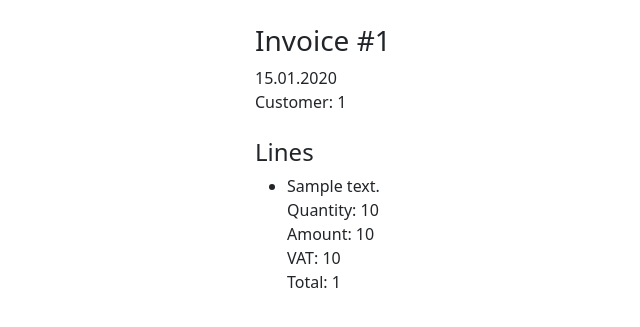
After one commit to Air-Petr/kritek-symfony, a Symfony app: template templates/invoice-page.html.twig in a window 1280 px wide. The commit adds this page. Shown: the top 327 px of the page, without its empty margins (17-657 px from the left). Run offline with Twig, Linux system fonts and the light colour scheme; the template is opened without the code that fills it: most values are stand-ins (such as "Sample title", 1, 10 or a date in 2020); some libraries are stand-ins or nearby versions.

Commit message:
Add invoice page

```diff
--- a/config/routes.yaml
+++ b/config/routes.yaml
@@ -1,3 +1,9 @@
 index:
     path: /
+    methods: GET|POST
     controller: App\Controller\FormPageController::index
+
+invoice:
+    path: /invoice/{id}
+    methods: GET
+    controller: App\Controller\InvoiceController::index
--- a/src/Controller/FormPageController.php
+++ b/src/Controller/FormPageController.php
@@ -2,6 +2,7 @@
 
 namespace App\Controller;
 
+use App\Entity\Invoice;
 use App\Form\InvoiceType;
 use Symfony\Bundle\FrameworkBundle\Controller\AbstractController;
 use Symfony\Component\HttpFoundation\Request;
@@ -14,11 +15,11 @@ class FormPageController extends AbstractController
     {
         $form = $this->createForm(InvoiceType::class);
         $form->handleRequest($request);
+        $entityManager = $doctrine->getManager();
 
         if ($form->isSubmitted() && $form->isValid()) {
             $invoice = $form->getData();
 
-            $entityManager = $doctrine->getManager();
             $entityManager->persist($invoice);
             $entityManager->flush();
 
@@ -26,6 +27,7 @@ class FormPageController extends AbstractController
         }
 
         return $this->renderForm('form-page.html.twig', [
+            'invoices' => $entityManager->getRepository(Invoice::class)->findAll(),
             'form' => $form
         ]);
     }
--- /dev/null
+++ b/templates/invoice-page.html.twig
@@ -0,0 +1,35 @@
+{% extends "base.html.twig" %}
+
+{% block title %}
+    Invoice #{{ invoice.number }}
+{% endblock %}
+
+{% block body %}
+    <div class="container">
+        <div class="row justify-content-center">
+            <div class="col col-lg-8 mt-4">
+                <h3>Invoice #{{ invoice.number }}</h3>
+
+                <div>{{ invoice.date|date('d.m.Y') }}</div>
+                <div>Customer: {{ invoice.customerId }}</div>
+
+                <h4 class="mt-4">Lines</h4>
+                <ul>
+                    {% for line in invoice.invoiceLines %}
+                        <li>
+                            <div>
+                                {{ line.description }}
+                            </div>
+                            <div>
+                                Quantity: {{ line.quantity }}<br>
+                                Amount: {{ line.amount }}<br>
+                                VAT: {{ line.vatAmount }}<br>
+                                Total: {{ line.totalWithVat }}<br>
+                            </div>
+                        </li>
+                    {% endfor %}
+                </ul>
+            </div>
+        </div>
+    </div>
+{% endblock %}
```
Also changed, not shown: src/Controller/InvoiceController.php (added, +25 -0 lines), templates/form-page.html.twig (+20 -0 lines).
